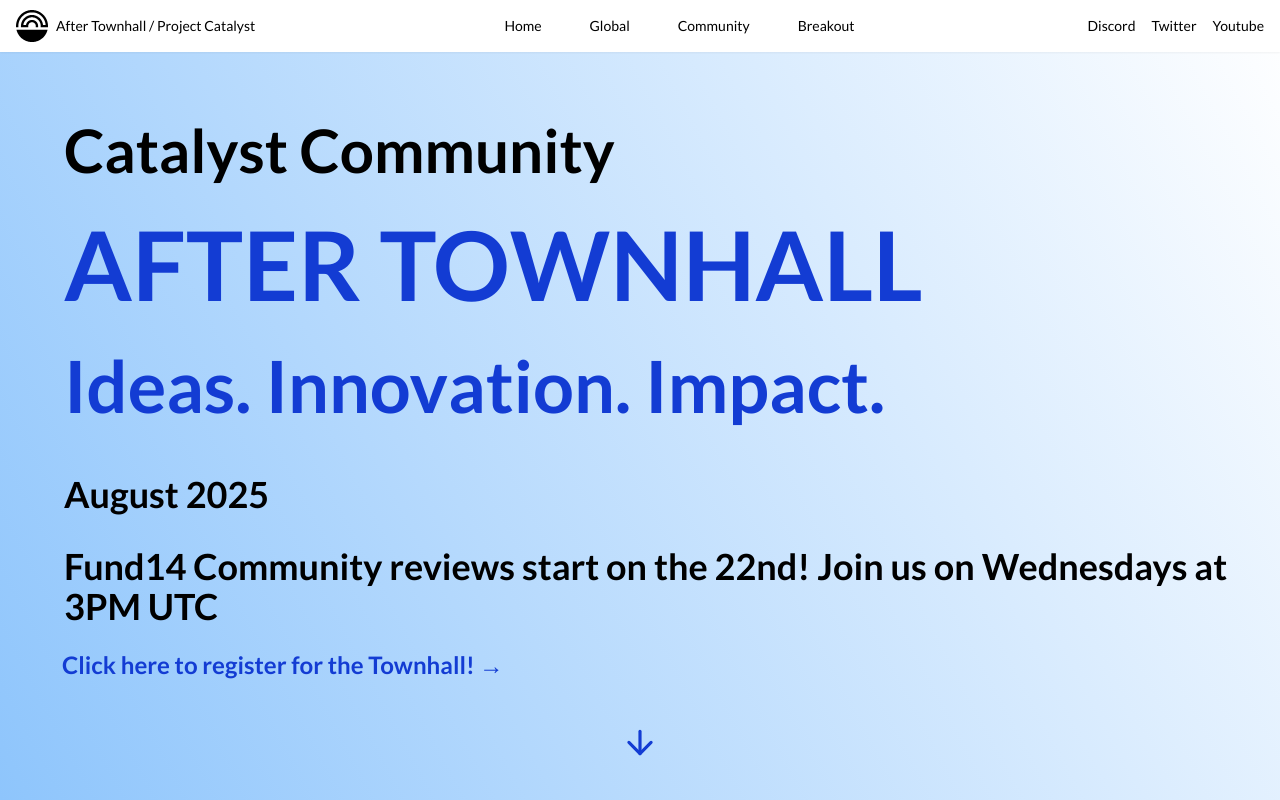
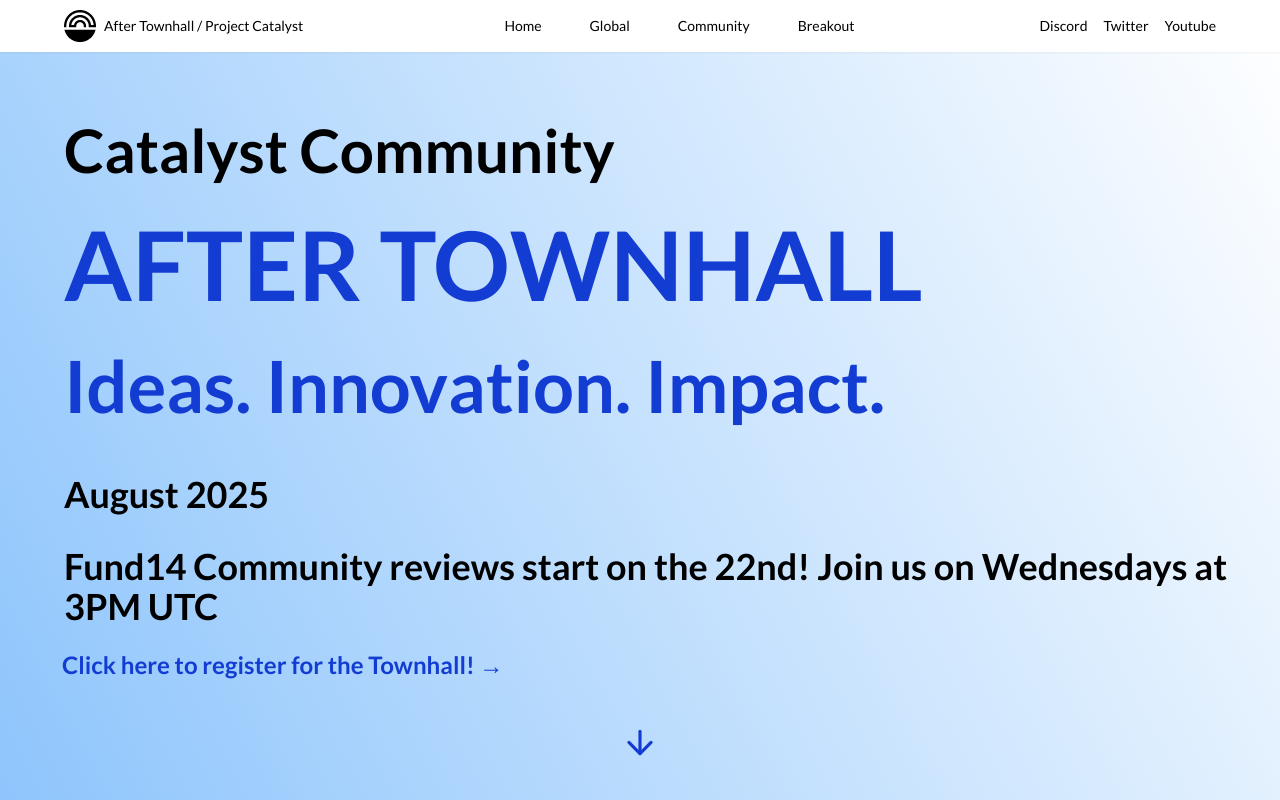
Before and after one commit to blinklabs-io/after-town-hall, a React (Vite) app: page / in a window 1280 px wide. Shown: the top 800 px of the page. Built offline with nearby package versions, Linux system fonts and the light colour scheme.

Commit message:
make nav icon more symmetrical
Signed-off-by: JaeBrian <bnlee419@gmail.com>

```diff
--- a/src/components/NavBar.tsx
+++ b/src/components/NavBar.tsx
@@ -48,7 +48,7 @@
 
   return (
     <header className="fixed w-full top-0 z-50 bg-white shadow-xs">
-      <nav className="container mx-auto px-4 py-2 flex items-center justify-between">
+      <nav className="w-full pl-16 pr-16 py-2 flex items-center justify-between">
         <div className="flex items-center shrink-0 mr-4">
           <img
             src={catalysticon}
```
